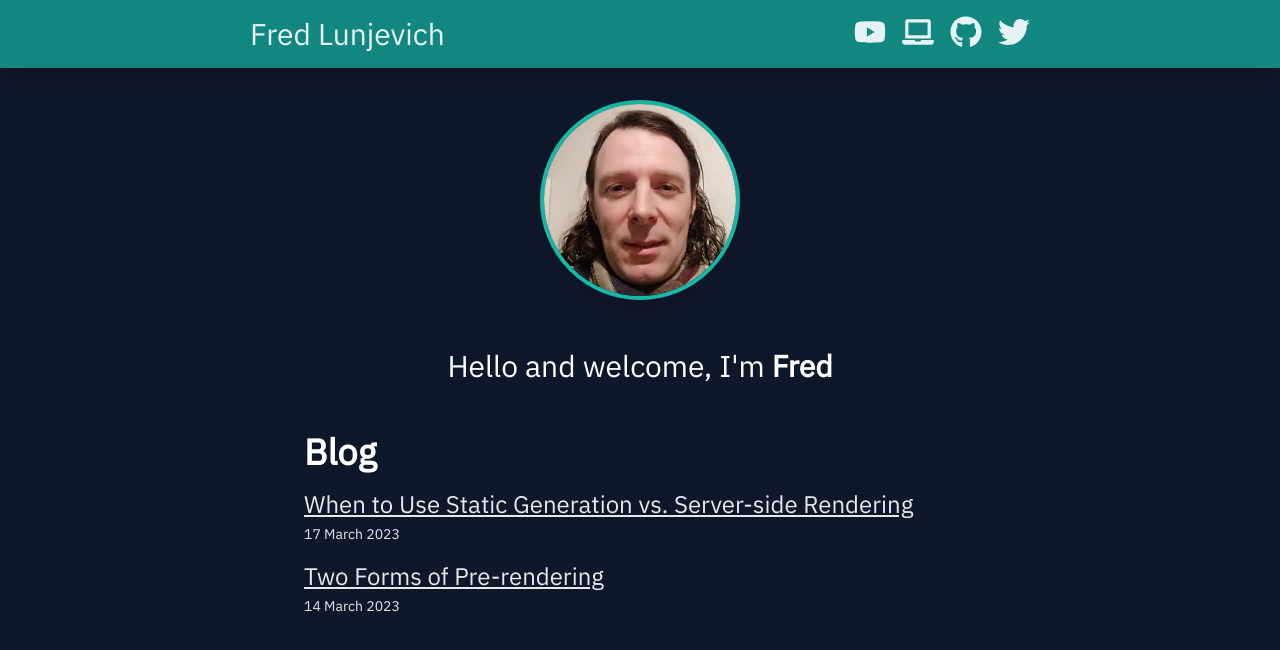
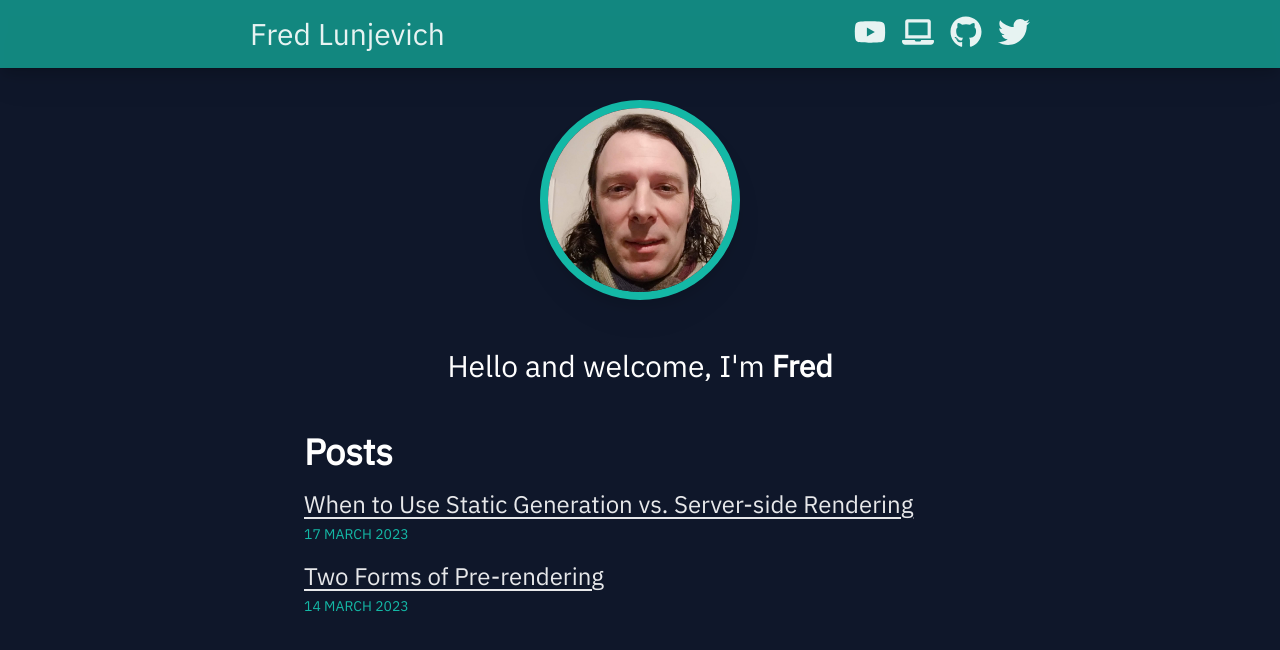
Before and after one commit to Floony7/next-blog-portfolio-2024, a Next.js app: page / in a window 1280 px wide. Shown: the top 650 px of the page. Built offline with nearby package versions, Linux system fonts and the light colour scheme.

Commit message:
Post typography styling

```diff
--- a/src/components/list-item.tsx
+++ b/src/components/list-item.tsx
@@ -11,11 +11,14 @@ export default function ListItem({ post }: Props) {
   const formattedDate = getFormattedDate(date);
   return (
     <li className="mt-4 text-2xl text-white/90">
-      <Link className="underline hover:text-cyan-400" href={`/posts/${id}`}>
+      <Link
+        className="underline underline-offset-4 hover:text-cyan-400"
+        href={`/posts/${id}`}
+      >
         {title}
       </Link>
       <br />
-      <p className="text-sm mt-1">{formattedDate}</p>
+      <p className="text-sm uppercase text-teal-500 mt-1">{formattedDate}</p>
     </li>
   );
 }
--- a/src/components/posts.tsx
+++ b/src/components/posts.tsx
@@ -5,7 +5,7 @@ export const Posts = () => {
   const posts = getSortedPostsData();
   return (
     <section className="mt-6 mx-auto max-w-2xl">
-      <h2 className="text-4xl font-bold dark:text-white/90">Blog</h2>
+      <h2 className="text-4xl font-bold dark:text-white/90">Posts</h2>
       <ul className="w-full">
         {posts.map((post) => (
           <ListItem key={post.id} post={post} />
--- a/src/components/profile-pic.tsx
+++ b/src/components/profile-pic.tsx
@@ -6,7 +6,7 @@ export const ProfilePic = () => {
   return (
     <section className="w-full mx-auto">
       <Image
-        className="border-4 border-teal-500 drop-shadow-xl shadow-black rounded-full mx-auto mt-8"
+        className="border-8 border-teal-500 drop-shadow-xl shadow-black rounded-full mx-auto mt-8"
         src="/images/fred.png"
         alt="Fred Lunjevich"
         width={200}
```
